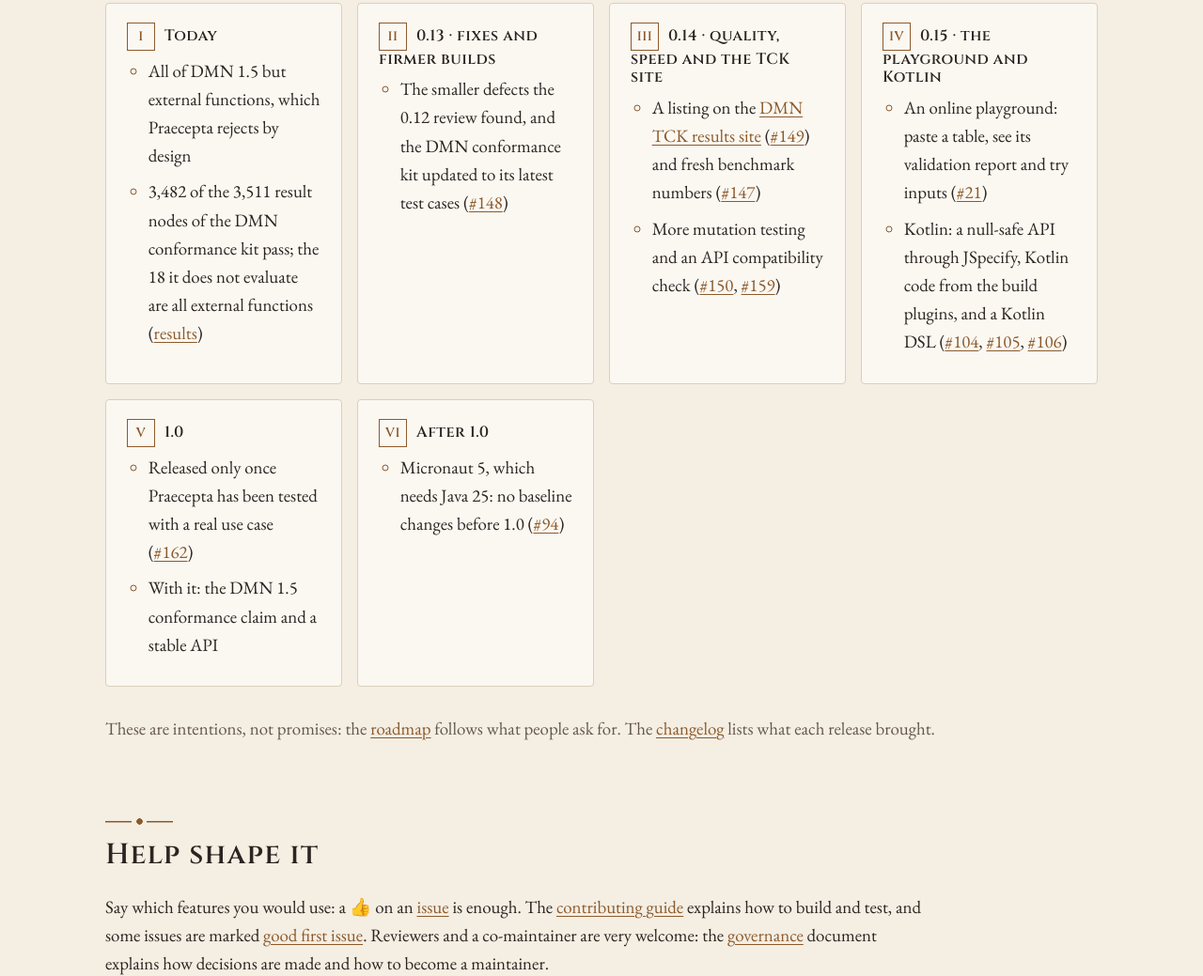
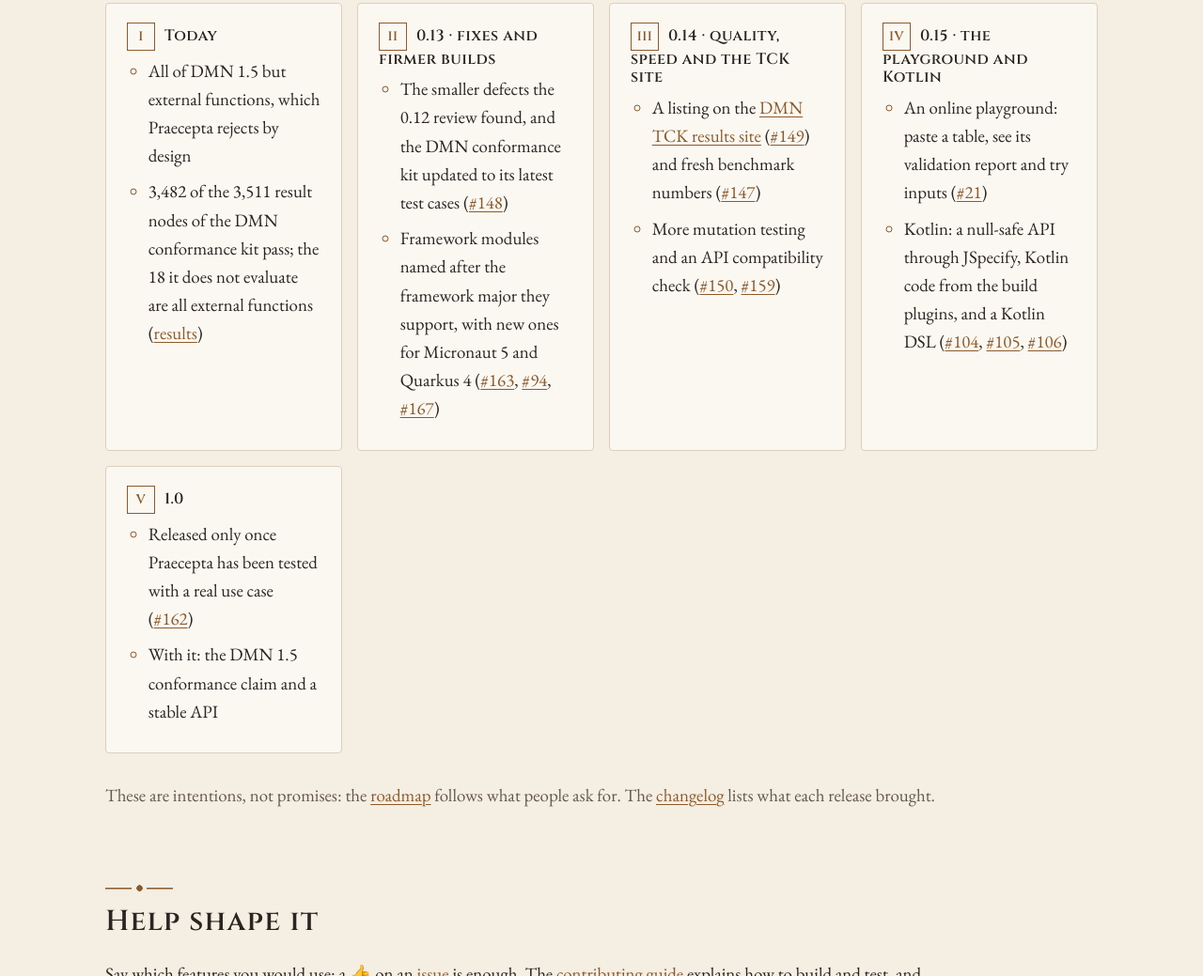
Before and after one commit to brunopacheco1/praecepta, a plain HTML site: page site/index.html in a window 1280 px wide. Shown: the part 7057-8096 px from the top of the page at 94% size. Drawn offline with Linux system fonts and the light colour scheme.

Commit message:
Plan the Micronaut 5 and Quarkus 4 modules for 0.13
Co-Authored-By: Claude Fable 5.2 <noreply@anthropic.com>

```diff
--- a/site/index.html
+++ b/site/index.html
@@ -477,6 +477,8 @@ discount.evaluate(Map.of("country", "PT", "age", "30"));   // [{tier=gold}]</cod
           <ul class="plain">
             <li>The smaller defects the 0.12 review found, and the DMN conformance kit updated to its latest test
               cases (<a href="https://github.com/brunopacheco1/praecepta/issues/148">#148</a>)</li>
+            <li>Framework modules named after the framework major they support, with new ones for Micronaut 5 and
+              Quarkus 4 (<a href="https://github.com/brunopacheco1/praecepta/issues/163">#163</a>, <a href="https://github.com/brunopacheco1/praecepta/issues/94">#94</a>, <a href="https://github.com/brunopacheco1/praecepta/issues/167">#167</a>)</li>
           </ul>
         </li>
         <li>
@@ -502,12 +504,6 @@ discount.evaluate(Map.of("country", "PT", "age", "30"));   // [{tier=gold}]</cod
             <li>Released only once Praecepta has been tested with a real use case
               (<a href="https://github.com/brunopacheco1/praecepta/issues/162">#162</a>)</li>
             <li>With it: the DMN 1.5 conformance claim and a stable API</li>
-          </ul>
-        </li>
-        <li>
-          <h3>After 1.0</h3>
-          <ul class="plain">
-            <li>Micronaut 5, which needs Java 25: no baseline changes before 1.0 (<a href="https://github.com/brunopacheco1/praecepta/issues/94">#94</a>)</li>
           </ul>
         </li>
       </ol>
```
Also changed, not shown: 2 other files.
